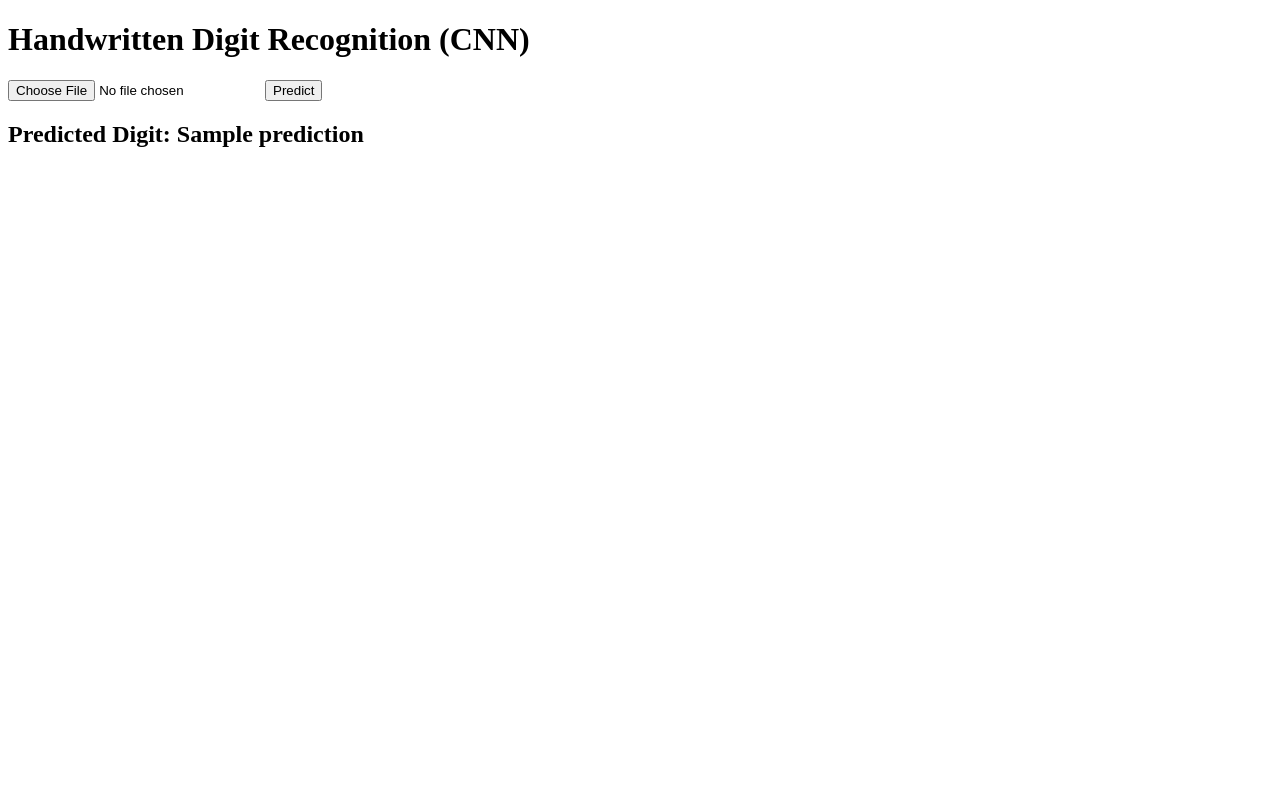
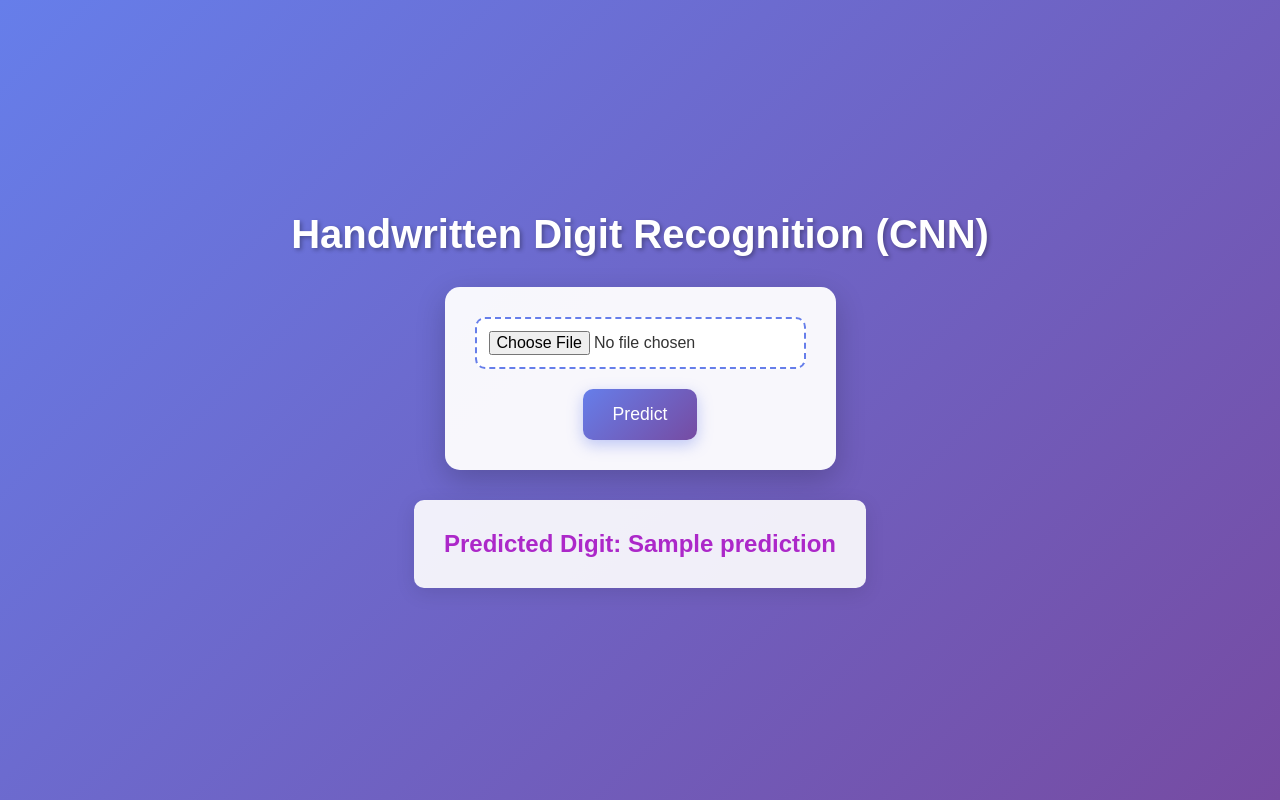
Before and after one commit to Mayureshkhedkar/Handwritten-Digit-Recognition-System, a Flask app: template templates/index.html in a window 1280 px wide. Run offline with Flask 3, Linux system fonts and the light colour scheme; the template is opened without the code that fills it: most values are stand-ins (such as "Sample title", 1, 10 or a date in 2020).

Commit message:
final oriject working in local with ongoing testing

```diff
--- a/app.py
+++ b/app.py
@@ -32,7 +32,7 @@ def preprocess_image(image):
 
     return image
 
-@app.route("/", methods=["POST"])
+@app.route("/", methods=["GET", "POST"])
 def index():
     prediction = None
 
--- /dev/null
+++ b/static/style.css
@@ -0,0 +1,105 @@
+/* style.css for Handwritten Digit Recognition (CNN) */
+
+* {
+    margin: 0;
+    padding: 0;
+    box-sizing: border-box;
+}
+
+body {
+    font-family: 'Arial', sans-serif;
+    background: linear-gradient(135deg, #667eea 0%, #764ba2 100%);
+    min-height: 100vh;
+    display: flex;
+    flex-direction: column;
+    align-items: center;
+    justify-content: center;
+    color: #333;
+    padding: 20px;
+}
+
+h1 {
+    text-align: center;
+    color: white;
+    font-size: 2.5rem;
+    margin-bottom: 30px;
+    text-shadow: 2px 2px 4px rgba(0,0,0,0.3);
+    justify-content: center;
+}
+
+#form {
+    background: rgba(255, 255, 255, 0.95);
+    padding: 30px;
+    border-radius: 15px;
+    box-shadow: 0 10px 30px rgba(0,0,0,0.2);
+    display: flex;
+    flex-direction: column;
+    align-items: center;
+    gap: 20px;
+    min-width: 300px;
+}
+
+input[type="file"] {
+    padding: 12px;
+    border: 2px dashed #667eea;
+    border-radius: 10px;
+    background: white;
+    font-size: 1rem;
+    cursor: pointer;
+    transition: all 0.3s ease;
+}
+
+input[type="file"]:hover {
+    border-color: #764ba2;
+    background: #f8f9ff;
+}
+
+button {
+    background: linear-gradient(135deg, #667eea 0%, #764ba2 100%);
+    color: white;
+    border: none;
+    padding: 15px 30px;
+    font-size: 1.1rem;
+    border-radius: 10px;
+    cursor: pointer;
+    transition: transform 0.2s ease, box-shadow 0.2s ease;
+    box-shadow: 0 5px 15px rgba(102, 126, 234, 0.4);
+}
+
+button:hover {
+    transform: translateY(-2px);
+    box-shadow: 0 8px 25px rgba(102, 126, 234, 0.6);
+}
+
+.container {
+    margin-top: 30px;
+    text-align: center;
+    background: rgba(255, 255, 255, 0.9);
+    padding: 20px;
+    border-radius: 10px;
+    box-shadow: 0 5px 20px rgba(0,0,0,0.1);
+    min-width: 300px;
+}
+
+/* h2 {
+    color: #764ba2;
+    font-size: 1.8rem;
+    margin-bottom: 10px;
+} */
+h2 {
+    color: #ac28c9;
+    padding: 10px;
+    border-radius: 1px;
+}
+
+/* Responsive design */
+@media (max-width: 480px) {
+    h1 {
+        font-size: 2rem;
+    }
+
+    #form {
+        padding: 20px;
+        min-width: 280px;
+    }
+}
--- a/templates/index.html
+++ b/templates/index.html
@@ -2,17 +2,31 @@
 <html>
 <head>
     <title>Digit Recognition</title>
+    <!-- <link href="style.css"> -->
+     <link rel="stylesheet" href="{{ url_for('static', filename='style.css') }}">
 </head>
 <body>
-    <h1>Handwritten Digit Recognition (CNN)</h1>
+    <h1 style="justify-content: center;">Handwritten Digit Recognition (CNN)</h1>
 
-    <form method="POST" enctype="multipart/form-data">
+    <form id="form" method="POST" enctype="multipart/form-data">
         <input type="file" name="image" accept="image/*" required>
         <button type="submit">Predict</button>
     </form>
 
+    <div class="container">
     {% if prediction is not none %}
         <h2>Predicted Digit: {{ prediction }}</h2>
+    {% else %}
+        <p>Upload an image and click Predict</p>
     {% endif %}
+    </div>
+
+
+
+     <!-- {% if prediction is not none %}
+        <h2>Predicted Digit: {{ prediction }}</h2>
+                 <h2>Predicted Digit:  </h2>
+
+    {% endif %} -->
 </body>
 </html>
```
